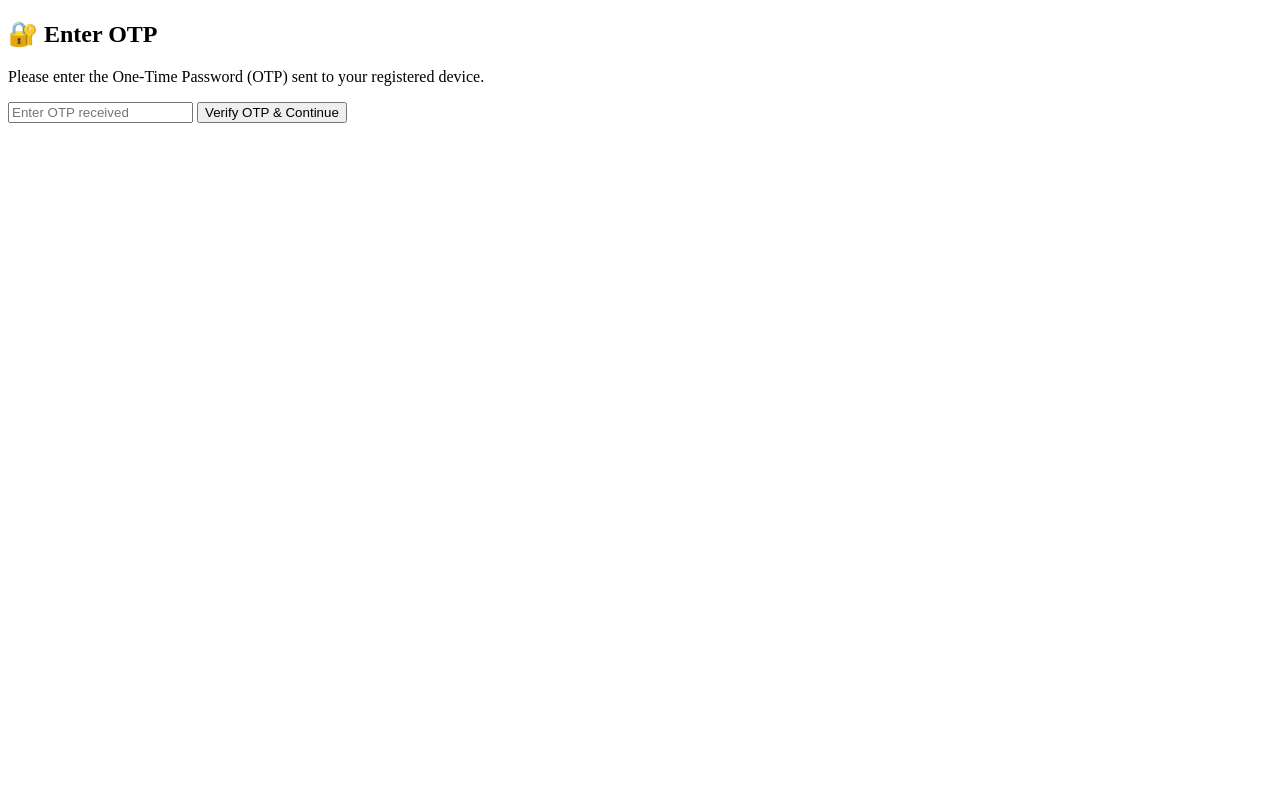
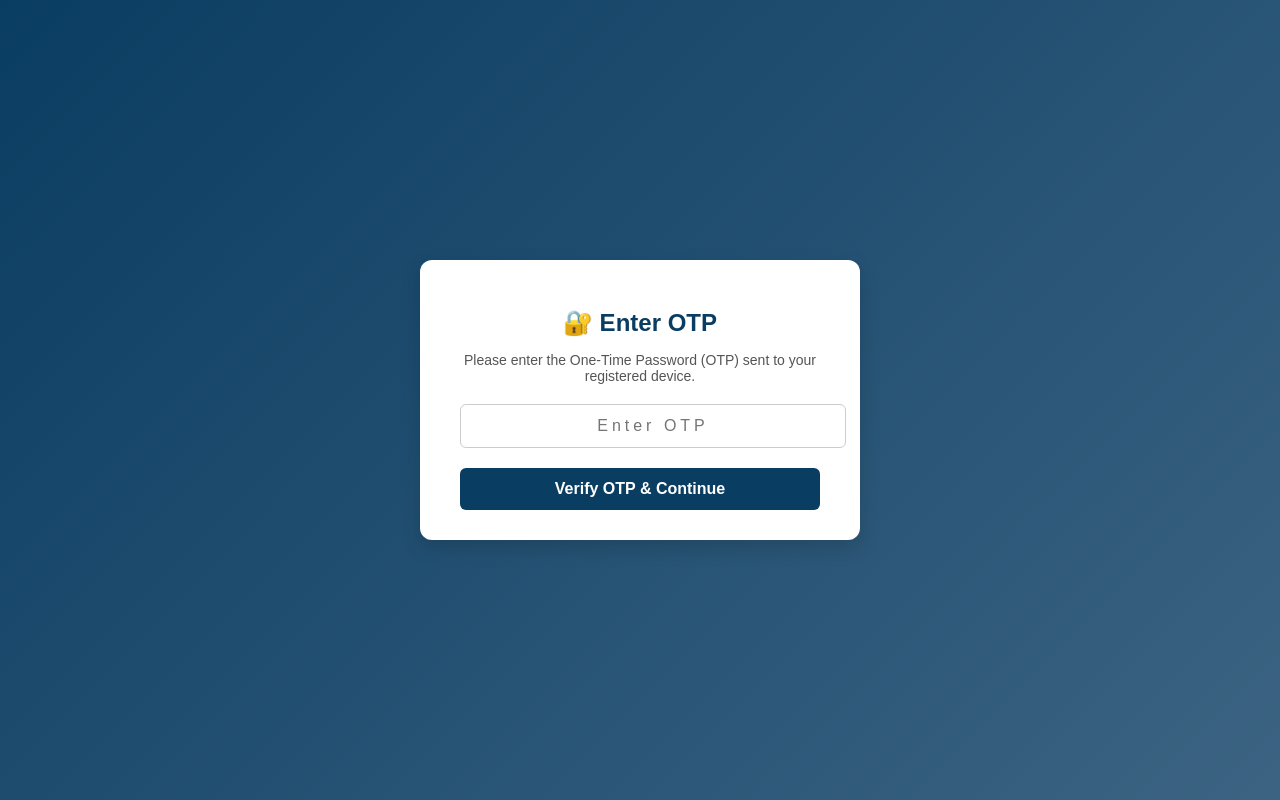
Before and after one commit to pradeepkumarv/family-investment-dashboard, a Flask app: template templates/otp.html in a window 1280 px wide. Run offline with Flask 3, Linux system fonts and the light colour scheme; the template is opened without the code that fills it, so the values that code supplies are empty; some libraries are stand-ins or nearby versions.

Commit message:
Update otp.html

```diff
--- a/templates/otp.html
+++ b/templates/otp.html
@@ -4,19 +4,95 @@
   <meta charset="UTF-8">
   <title>Enter OTP</title>
   <style>
-    /* (same styles as before) */
+    body {
+      font-family: Arial, sans-serif;
+      background: linear-gradient(135deg, #0a3d62, #3c6382);
+      height: 100vh;
+      margin: 0;
+      display: flex;
+      justify-content: center;
+      align-items: center;
+    }
+    .otp-container {
+      background: #fff;
+      padding: 30px 40px;
+      border-radius: 12px;
+      box-shadow: 0px 8px 20px rgba(0,0,0,0.15);
+      width: 360px;
+      text-align: center;
+    }
+    .otp-container h2 {
+      margin-bottom: 15px;
+      color: #0a3d62;
+    }
+    .otp-container p {
+      font-size: 14px;
+      color: #555;
+      margin-bottom: 20px;
+    }
+    .otp-container input[type="text"] {
+      width: 100%;
+      padding: 12px;
+      font-size: 16px;
+      letter-spacing: 4px;
+      text-align: center;
+      border: 1px solid #ccc;
+      border-radius: 6px;
+      margin-bottom: 20px;
+      transition: 0.3s;
+    }
+    .otp-container input[type="text"]:focus {
+      border-color: #0a3d62;
+      box-shadow: 0px 0px 4px #0a3d62;
+      outline: none;
+    }
+    .otp-container button {
+      width: 100%;
+      padding: 12px;
+      border: none;
+      border-radius: 6px;
+      background: #0a3d62;
+      color: white;
+      font-size: 16px;
+      font-weight: bold;
+      cursor: pointer;
+      transition: 0.3s;
+    }
+    .otp-container button:hover {
+      background: #1e5f88;
+    }
+    .message {
+      margin-top: 15px;
+      padding: 10px;
+      border-radius: 6px;
+      font-size: 14px;
+      display: none;
+    }
+    .message.success {
+      background: #e9f9ee;
+      color: #2d7a32;
+      border: 1px solid #2d7a32;
+    }
+    .message.error {
+      background: #fdeaea;
+      color: #b20000;
+      border: 1px solid #b20000;
+    }
   </style>
 </head>
 <body>
   <div class="otp-container">
     <h2>🔐 Enter OTP</h2>
     <p>Please enter the One-Time Password (OTP) sent to your registered device.</p>
+
     <form id="otpForm">
       <input type="hidden" id="tokenid" name="tokenid" value="{{ tokenid }}">
-      <input type="text" id="otp" name="otp" placeholder="Enter OTP received" required>
+      <input type="text" id="otp" name="otp" placeholder="Enter OTP" required>
       <button type="submit">Verify OTP & Continue</button>
     </form>
+
     <div id="message" class="message"></div>
+    <div id="error-message" class="message error"></div>
   </div>
 
   <!-- Supabase client -->
@@ -50,22 +126,15 @@
         console.log("🔹 OTP validation response:", responseData);
         console.log("✅ OTP validated! Starting holdings import...");
 
-
         if (response.ok && responseData.status === 'success') {
           messageBox.textContent = '✅ OTP validated! Fetching holdings...';
           messageBox.className = 'message success';
           messageBox.style.display = 'block';
 
-          // 🔑 Import holdings into Supabase
-          console.log("🔹 Calling fetchAndImportHoldings...");
           await fetchAndImportHoldings();
-          console.log("✅ fetchAndImportHoldings finished.");
-
-          // ✅ Redirect to dashboard
           window.location.href = redirectURL;
 
         } else if (responseData.status === 'redirect_required') {
-          console.log("🔹 Redirect required from backend");
           await fetchAndImportHoldings();
           window.location.href = redirectURL;
         } else {
@@ -80,11 +149,13 @@
       }
     });
   </script>
+
   <script>
     function submitOTP() {
       const otp = document.getElementById('otp').value;
       if (!otp) {
         document.getElementById('error-message').textContent = 'Please enter OTP';
+        document.getElementById('error-message').style.display = 'block';
         return;
       }
 
@@ -96,19 +167,19 @@ function submitOTP() {
       .then(response => response.json())
       .then(data => {
         if (data.status === 'success' || data.authorised === true) {
-            // ✅ AUTO-REDIRECT WITH IMPORT TRIGGER
           console.log('OTP validated, redirecting to dashboard for import...');
           window.location.href = 'https://pradeepkumarv.github.io/?autoImportHDFC=true';
         } else {
           document.getElementById('error-message').textContent = 'Invalid OTP';
+          document.getElementById('error-message').style.display = 'block';
         }
       })
       .catch(err => {
         console.error('OTP validation error:', err);
         document.getElementById('error-message').textContent = 'Request failed';
+        document.getElementById('error-message').style.display = 'block';
       });
     }
   </script>
-
 </body>
 </html>
```
Lines whose indentation alone changed are shown as unchanged.
